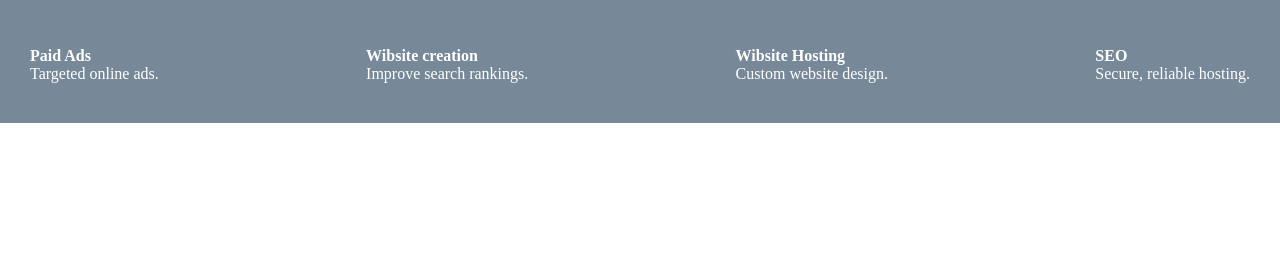
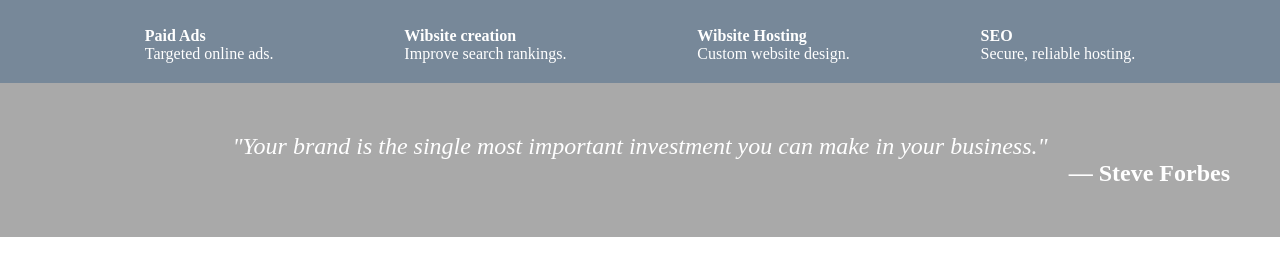
Before and after one commit to M-Zain-Abdullah/landing-page, a plain HTML site: page index.html in a window 1280 px wide. Shown: the part 343-618 px from the top of the page. Drawn offline with Linux system fonts and the light colour scheme.

Commit message:
completed second section

```diff
--- a/index.html
+++ b/index.html
@@ -30,5 +30,9 @@
             <div><h4>SEO</h4><p>Secure, reliable hosting.</p></div>
         </div>
     </div>
+    <div class="section-3">
+        <div id="quote"><p><i>"Your brand is the single most important investment you can make in your business."</i></p></div>
+        <div><h2 id="quote-2">— Steve Forbes</h2></div>
+    </div>
 </body>
 </html>
--- a/styles.css
+++ b/styles.css
@@ -52,15 +52,29 @@
 }
 
 #services-2 {
+    gap: 16px;
     display: flex;
     flex-wrap: wrap;
     flex-direction: row;
     align-items: center;
-    justify-content: space-between;
+    justify-content: space-evenly;
     margin: 0 20px;
     padding: 10px 10px 20px 10px;
 }
 
-#services-2 div{
-    margin: 20px 0;
+.section-3 {
+    background-color: darkgrey;
+    color: white;
+    margin: auto;
+    padding: 50px;
+    display: flex;
+    flex-direction: column;
+    flex-wrap: wrap;
+    justify-content: space-between;
+    align-items: flex-end;
 }
+
+.section-3 #quote {
+    align-self: center;
+    font-size: x-large;
+}
```
